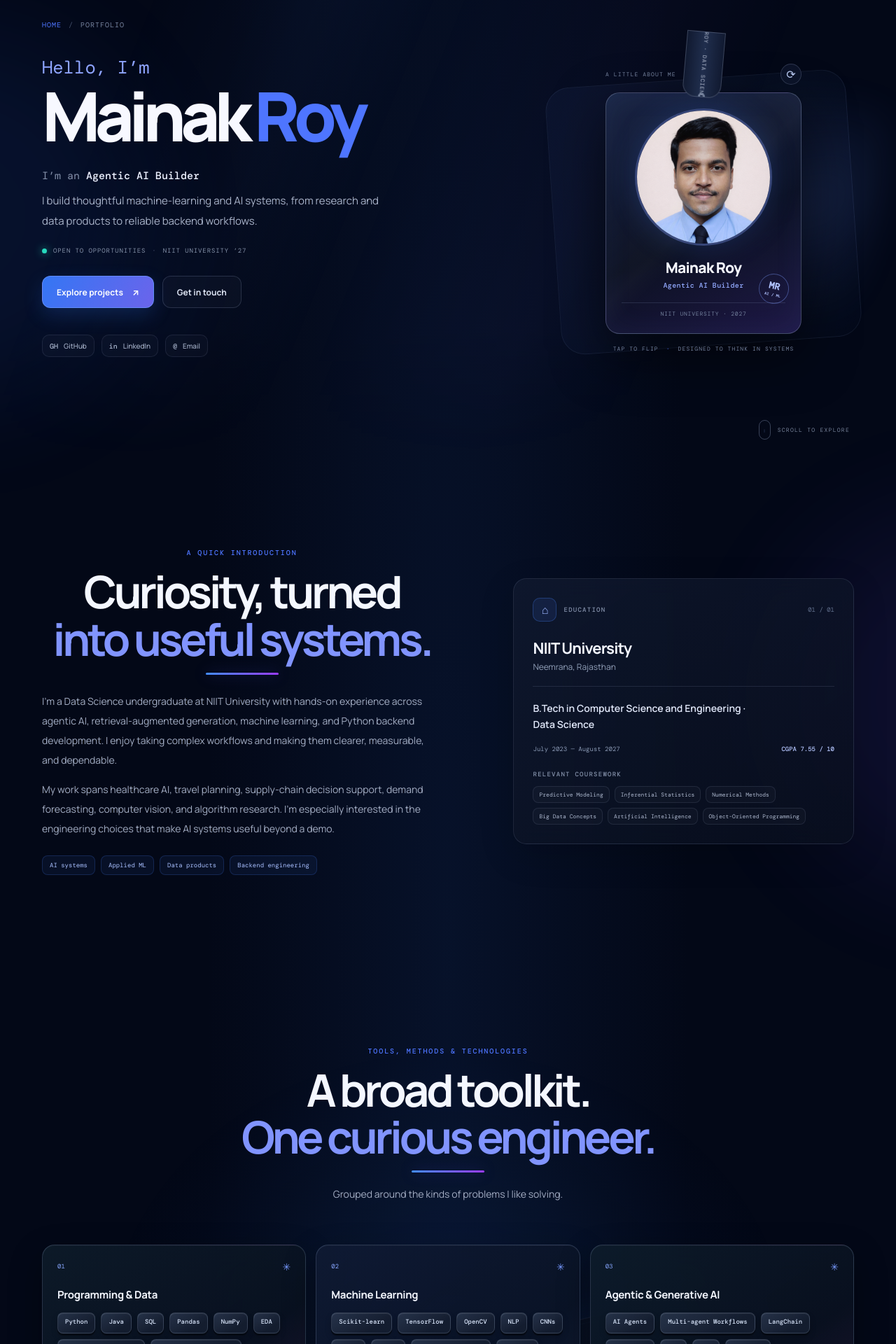
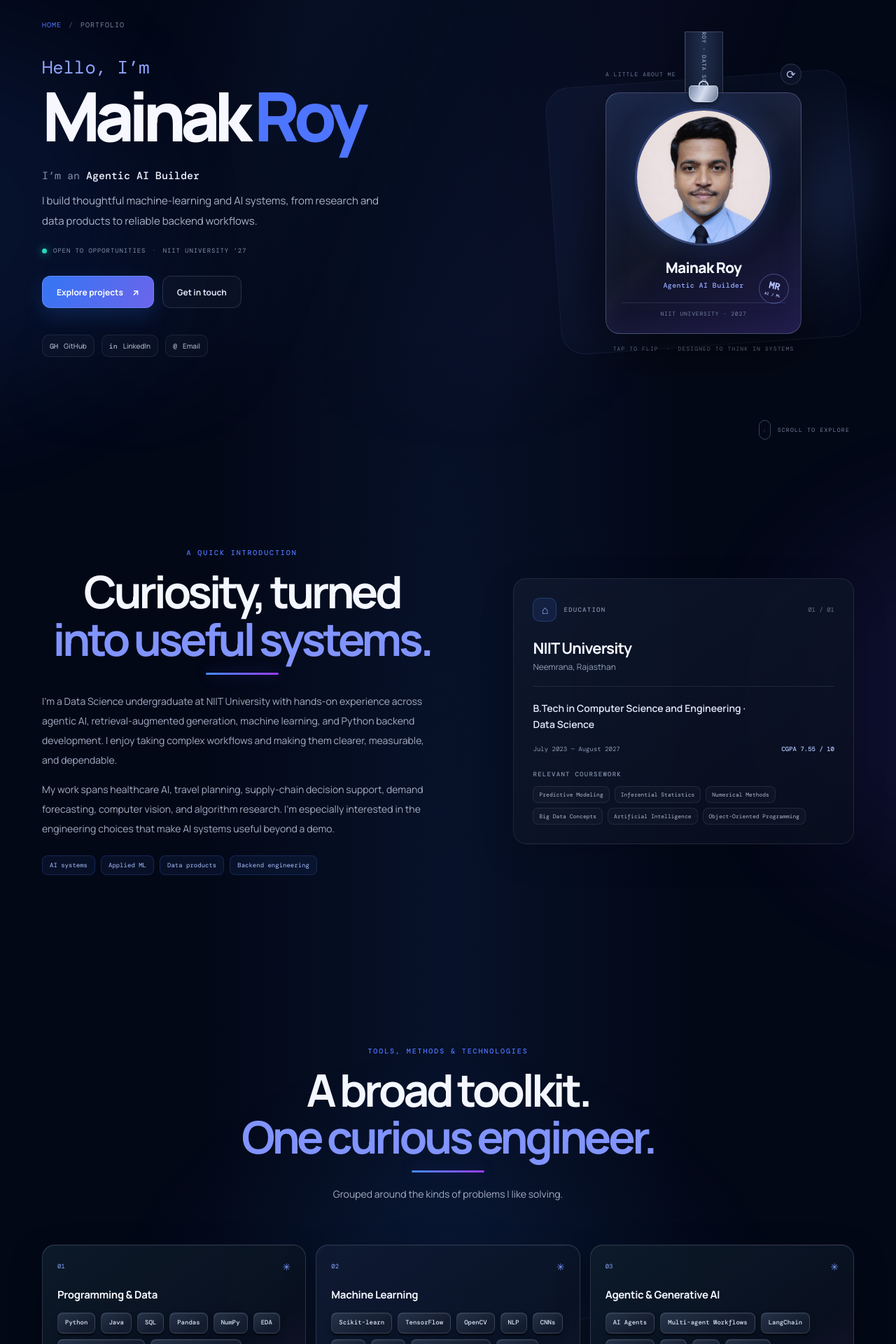
Before and after one commit to Mainaky/mainak-portfolio, a React (Create React App) app: page / in a window 1280 px wide. Shown: the part 140-2060 px from the top of the page at 70% size. Built offline with nearby package versions, Linux system fonts and the light colour scheme.

Commit message:
Add tactile skill keys and hanging ID detail

```diff
--- a/src/App.jsx
+++ b/src/App.jsx
@@ -4,6 +4,50 @@ import portrait from "./Mainak Roy PNG.png";
 import { EDUCATION, EXPERIENCE, HIGHLIGHTS, NAV_LINKS, PROJECTS, SKILL_GROUPS, SOCIAL } from "./data";
 
 const roles = ["AI/ML Engineer", "Data Scientist", "Agentic AI Builder"];
+let keyboardAudioContext;
+
+function playKeySound() {
+  const AudioContextClass = window.AudioContext || window.webkitAudioContext;
+  if (!AudioContextClass) return;
+
+  try {
+    keyboardAudioContext ??= new AudioContextClass();
+    const audio = keyboardAudioContext;
+    if (audio.state === "suspended") audio.resume().catch(() => {});
+
+    const now = audio.currentTime;
+    const thock = audio.createOscillator();
+    const thockGain = audio.createGain();
+    thock.type = "triangle";
+    thock.frequency.setValueAtTime(210, now);
+    thock.frequency.exponentialRampToValueAtTime(82, now + 0.045);
+    thockGain.gain.setValueAtTime(0.0001, now);
+    thockGain.gain.exponentialRampToValueAtTime(0.12, now + 0.003);
+    thockGain.gain.exponentialRampToValueAtTime(0.0001, now + 0.065);
+    thock.connect(thockGain);
+    thockGain.connect(audio.destination);
+    thock.start(now);
+    thock.stop(now + 0.07);
+
+    const buffer = audio.createBuffer(1, Math.floor(audio.sampleRate * 0.025), audio.sampleRate);
+    const samples = buffer.getChannelData(0);
+    for (let index = 0; index < samples.length; index += 1) samples[index] = (Math.random() * 2 - 1) * (1 - index / samples.length);
+    const click = audio.createBufferSource();
+    const filter = audio.createBiquadFilter();
+    const clickGain = audio.createGain();
+    click.buffer = buffer;
+    filter.type = "highpass";
+    filter.frequency.value = 1000;
+    clickGain.gain.setValueAtTime(0.07, now);
+    clickGain.gain.exponentialRampToValueAtTime(0.0001, now + 0.025);
+    click.connect(filter);
+    filter.connect(clickGain);
+    clickGain.connect(audio.destination);
+    click.start(now);
+  } catch {
+    // Keep the skill controls usable if audio is unavailable or blocked.
+  }
+}
 
 function SectionHeading({ eyebrow, title, note }) {
   return (
@@ -25,6 +69,7 @@ export default function App() {
   const [cardFlipped, setCardFlipped] = useState(false);
   const [roleIndex, setRoleIndex] = useState(0);
   const [formStatus, setFormStatus] = useState("idle");
+  const [selectedSkills, setSelectedSkills] = useState(() => new Set());
 
   useEffect(() => {
     const timer = window.setInterval(() => setRoleIndex((index) => (index + 1) % roles.length), 3200);
@@ -47,6 +92,16 @@ export default function App() {
   const navigateTo = (id) => {
     setMenuOpen(false);
     document.getElementById(id)?.scrollIntoView({ behavior: "smooth", block: "start" });
+  };
+
+  const toggleSkill = (skill) => {
+    setSelectedSkills((current) => {
+      const next = new Set(current);
+      if (next.has(skill)) next.delete(skill);
+      else next.add(skill);
+      return next;
+    });
+    playKeySound();
   };
 
   const sendEmail = async (event) => {
@@ -172,7 +227,18 @@ export default function App() {
                 <article className="skill-card glass-card" key={group.title}>
                   <div className="skill-card-top"><span className="skill-number">0{index + 1}</span><span className="skill-mark">✳</span></div>
                   <h3>{group.title}</h3>
-                  <div className="skill-chips">{group.skills.map((skill) => <span className="skill-key" key={skill}>{skill}</span>)}</div>
+                  <div className="skill-chips">{group.skills.map((skill) => (
+                    <button
+                      aria-pressed={selectedSkills.has(skill)}
+                      className={`skill-key${selectedSkills.has(skill) ? " is-pressed" : ""}`}
+                      key={skill}
+                      onClick={() => toggleSkill(skill)}
+                      onKeyDown={(event) => { if (event.repeat && ["Enter", " "].includes(event.key)) event.preventDefault(); }}
+                      type="button"
+                    >
+                      {skill}
+                    </button>
+                  ))}</div>
                 </article>
               ))}
               </div>
--- a/src/index.css
+++ b/src/index.css
@@ -90,13 +90,16 @@ a:hover .arrow, button:hover .arrow { transform: translate(2px, -2px); }
 .hero-visual { position: relative; width: min(100%, 430px); min-height: 460px; justify-self: end; display: flex; flex-direction: column; align-items: center; justify-content: center; perspective: 1400px; }
 .hero-visual::before { position: absolute; inset: 12% 0 5%; border: 1px solid rgba(165, 190, 239, .08); border-radius: 34px; content: ""; transform: rotate(-4deg); background: linear-gradient(135deg, rgba(60, 88, 154, .1), rgba(20, 32, 64, .08)); }
 .hero-visual::after { position: absolute; top: 18%; right: -5%; width: 190px; height: 300px; content: ""; opacity: .46; filter: blur(32px); background: linear-gradient(160deg, transparent, rgba(97, 140, 246, .33), transparent); transform: rotate(12deg); pointer-events: none; }
-.lanyard { position: absolute; top: -12px; z-index: 3; width: 55px; height: 94px; overflow: hidden; border: 1px solid rgba(210, 222, 246, .21); border-radius: 0 0 18px 18px; background: linear-gradient(90deg, #111a31, #202e4d 48%, #111a31); transform: rotate(5deg); }
-.lanyard::after { position: absolute; bottom: 0; left: 50%; width: 10px; height: 10px; border: 2px solid #75839e; border-radius: 50%; content: ""; transform: translate(-50%, 50%); }
+.lanyard { position: absolute; top: -12px; z-index: 3; width: 55px; height: 112px; overflow: hidden; border: 1px solid rgba(210, 222, 246, .21); border-radius: 0 0 18px 18px; background: linear-gradient(90deg, #111a31, #202e4d 48%, #111a31); box-shadow: inset 1px 0 rgba(255, 255, 255, .08), 0 7px 15px rgba(0, 0, 0, .22); transform-origin: top center; animation: id-sway 7s ease-in-out infinite; }
+.lanyard::after { position: absolute; bottom: 0; left: 50%; width: 12px; height: 12px; border: 2px solid #aebdd8; border-radius: 50%; background: #1b2942; box-shadow: 0 0 0 2px rgba(8, 14, 28, .75); content: ""; transform: translate(-50%, 50%); }
 .lanyard span { position: absolute; top: 25px; left: 50%; width: max-content; color: rgba(230, 237, 252, .6); font: 500 8px var(--mono); letter-spacing: .1em; transform: translateX(-50%) rotate(90deg); }
 .card-controls { position: relative; z-index: 4; width: min(280px, 76%); margin: 20px 0 11px; display: flex; align-items: center; justify-content: space-between; }
 .card-prompt, .card-footnote { color: #74819c; font: 400 8px var(--mono); letter-spacing: .14em; }
 .flip-button { width: 30px; height: 30px; border: 1px solid rgba(179, 196, 229, .2); border-radius: 50%; color: #b7c7ee; background: rgba(13, 21, 42, .9); cursor: pointer; }
-.profile-card-button { position: relative; z-index: 2; width: min(280px, 76%); height: 345px; padding: 0; border: 0; background: transparent; cursor: pointer; text-align: left; perspective: 1200px; }
+.profile-card-button { position: relative; z-index: 4; width: min(280px, 76%); height: 345px; padding: 0; border: 0; background: transparent; cursor: pointer; text-align: left; perspective: 1200px; transform-origin: top center; animation: id-sway 7s ease-in-out infinite; }
+.profile-card-button::before { position: absolute; top: -10px; left: 50%; z-index: 5; width: 42px; height: 24px; border: 1px solid rgba(217, 228, 248, .56); border-radius: 5px 5px 12px 12px; background: linear-gradient(115deg, #7788a7, #d6def0 48%, #667794); box-shadow: 0 3px 8px rgba(0, 0, 0, .45); content: ""; transform: translateX(-50%); }
+.profile-card-button::after { position: absolute; top: -17px; left: 50%; z-index: 6; width: 15px; height: 13px; border: 2px solid #c5d1e5; border-bottom: 0; border-radius: 12px 12px 0 0; content: ""; transform: translateX(-50%); }
+@keyframes id-sway { 0%, 100% { transform: rotate(0); } 25% { transform: rotate(.7deg); } 75% { transform: rotate(-.7deg); } }
 .profile-card { position: absolute; inset: 0; display: block; transition: transform .8s cubic-bezier(.2,.7,.2,1); transform-style: preserve-3d; }
 .profile-card.is-flipped { transform: rotateY(180deg); }
 .profile-face { position: absolute; inset: 0; overflow: hidden; display: flex; flex-direction: column; align-items: center; border: 1px solid rgba(184, 200, 235, .28); border-radius: 20px; background: linear-gradient(155deg, rgba(28, 39, 70, .94), rgba(12, 17, 34, .98) 56%, rgba(34, 27, 75, .91)); box-shadow: 0 30px 75px rgba(0, 0, 0, .5), inset 0 0 40px rgba(77, 113, 202, .08); backface-visibility: hidden; }
@@ -443,8 +446,14 @@ a:hover .arrow, button:hover .arrow { transform: translate(2px, -2px); }
 .skill-chips { gap: 8px; }
 .skill-chips .skill-key {
   position: relative;
+  z-index: 2;
   min-height: 30px;
   padding: 7px 10px 8px;
+  display: inline-flex;
+  align-items: center;
+  justify-content: center;
+  appearance: none;
+  cursor: pointer;
   border: 1px solid rgba(183, 199, 226, .17);
   border-radius: 8px;
   color: #d7e3f8;
@@ -452,6 +461,15 @@ a:hover .arrow, button:hover .arrow { transform: translate(2px, -2px); }
   box-shadow: 0 3px 0 rgba(4, 9, 18, .8), 0 5px 10px rgba(0, 0, 0, .18), inset 0 1px rgba(255, 255, 255, .09);
   font: 500 9px/1.2 var(--mono);
   transition: transform .18s ease, border-color .18s ease, color .18s ease, box-shadow .18s ease;
+}
+.skill-chips .skill-key:focus-visible { outline: 2px solid #8db5ff; outline-offset: 3px; }
+.skill-chips .skill-key.is-pressed,
+.skill-chips .skill-key:active {
+  border-color: rgba(105, 169, 255, .82);
+  color: #fff;
+  background: linear-gradient(150deg, rgba(57, 110, 206, .92), rgba(36, 52, 89, .98) 72%);
+  box-shadow: 0 1px 0 rgba(4, 9, 18, .8), 0 0 18px rgba(59, 127, 255, .3), inset 0 1px rgba(255, 255, 255, .14);
+  transform: translateY(2px);
 }
 .skill-chips .skill-key:hover {
   z-index: 1;
```
Also changed, not shown: 11 other files (tests, documents, lock files or other folders).
